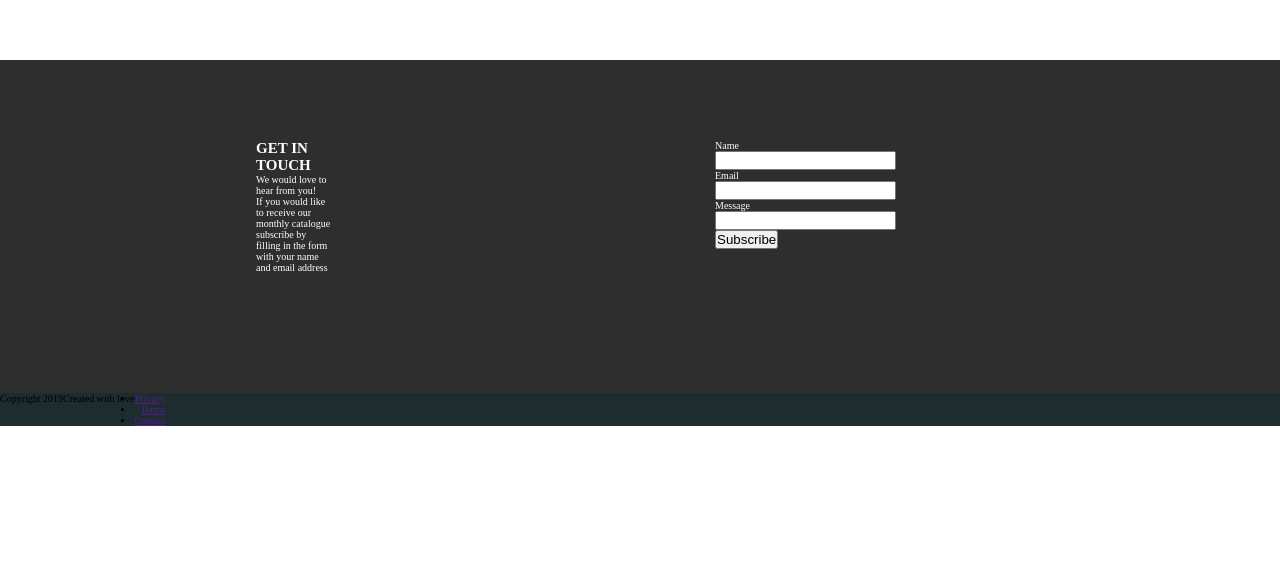
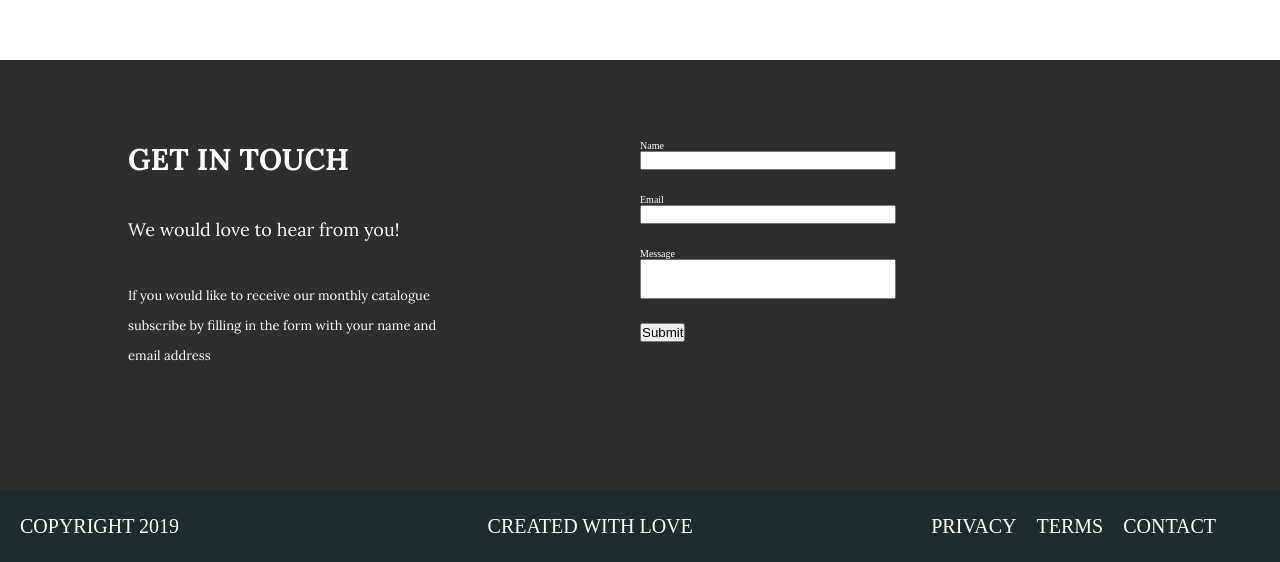
Before and after one commit to AlexandrSchiwe/DesignInterior, a plain HTML site: page index.html in a window 1280 px wide. Shown: the part 2467-3029 px from the top of the page. Before the commit the page ends 2893 px from the top, so only its background shows below. Drawn offline with nearby package versions, Linux system fonts and the light colour scheme.

Commit message:
thirdpush

```diff
--- a/assets/css/styles.css
+++ b/assets/css/styles.css
@@ -170,13 +170,50 @@ body > nav > ul > li > a {
 }
 
 #touch > div {
-    padding: 10vh 0 15vh 20%;
+    padding: 10vh 5% 15vh 10%;
+    color: #fff;
+    font-family: 'Lora', serif;
+}
+
+#touch > div > h2 {
+    font-size: 3rem;
+}
+
+#touch > div > p:first-of-type {
+    font-size: 1.8rem;
+    margin-top: 5vh;
+}
+
+#touch > div > p:last-of-type {
+    font-size: 1.3rem;
+    line-height: 30px;
+    margin-top: 5vh;
+}
+
+#touch > form {
+    margin: 10vh 30% 5vh 10%;
     color: #fff;
 }
 
-#touch > form {
-    padding: 10vh 30% 5vh 30%;
-    color: #fff;
+#touch > form > input {
+    display: block;
+    width: 20vw;
+}
+
+#touch > form > input:first-of-type {
+    margin-bottom: 3vh;
+}
+
+#touch > form > input:nth-of-type(2) {
+    margin-bottom: 3vh;
+}
+
+#touch > form > input:last-of-type {
+    margin-bottom: 3vh;
+}
+
+#touch > form > input:last-of-type {
+    height: 5vh;
 }
 
 /* ================================
@@ -189,4 +226,64 @@ footer {
 
 footer nav {
     display: flex;
+    color: #fff;
+    justify-content: space-between;
+    align-items: center;
+    font-size: 2rem;
+    padding: 3vh 0;
 }
+
+footer nav p:first-of-type {
+    margin-left: 20px;
+}
+
+footer nav p:last-of-type {
+    margin-left: 90px;
+}
+
+footer nav ul {
+    list-style: none;
+
+}
+
+footer nav ul {
+    display: inline;
+    display: flex;
+}
+
+footer nav ul li a{
+    color: #fff;
+    text-decoration: none;
+    margin-left: 20px;
+
+}
+
+/* ================================
+            Footer
+================================= */
+
+@media screen and (max-width: 600px) {
+    #headline {
+        display: flex;
+        align-items: center;
+        justify-content: space-between;
+        flex-wrap: wrap;
+    }
+
+    #touch {
+        display: flex;
+        justify-content: space-between;
+        background: #2e2e2e;
+        flex-wrap: wrap;
+    }
+
+    #touch > form {
+        margin: 5vh 0 5vh 10%;
+        color: #fff;
+    }
+
+    #touch > form > input {
+        display: block;
+        width: 50vw;
+    }
+}
--- a/index.html
+++ b/index.html
@@ -65,18 +65,18 @@
                 <input type="email" name="email" id="email-input">
                 <label for="">Message</label>
                 <input type="text" name="message" id="message-input">
-                <button type="submit">Subscribe</button>
+                <button type="submit">Submit</button>
             </form>
         </section>
     </main>
     <footer>
         <nav>
-            <p>Copyright 2019</p>
-            <p>Created with love</p>
+            <p>COPYRIGHT 2019</p>
+            <p>CREATED WITH LOVE</p>
             <ul>
-                <li><a href="">Privacy</a></li>
-                <li><a href="">Terms</a></li>
-                <li><a href="">Contact</a></li>
+                <li><a href="">PRIVACY</a></li>
+                <li><a href="">TERMS</a></li>
+                <li><a href="">CONTACT</a></li>
             </ul>
         </nav>
     </footer>
```
